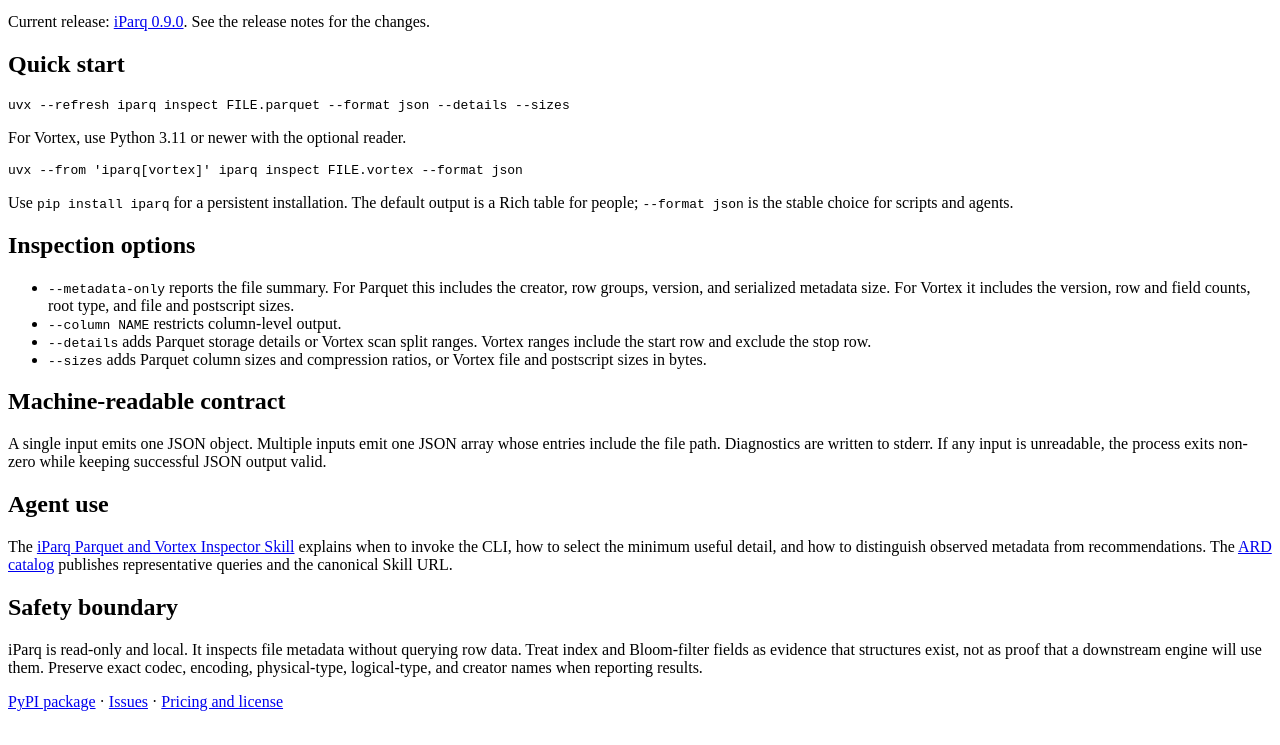
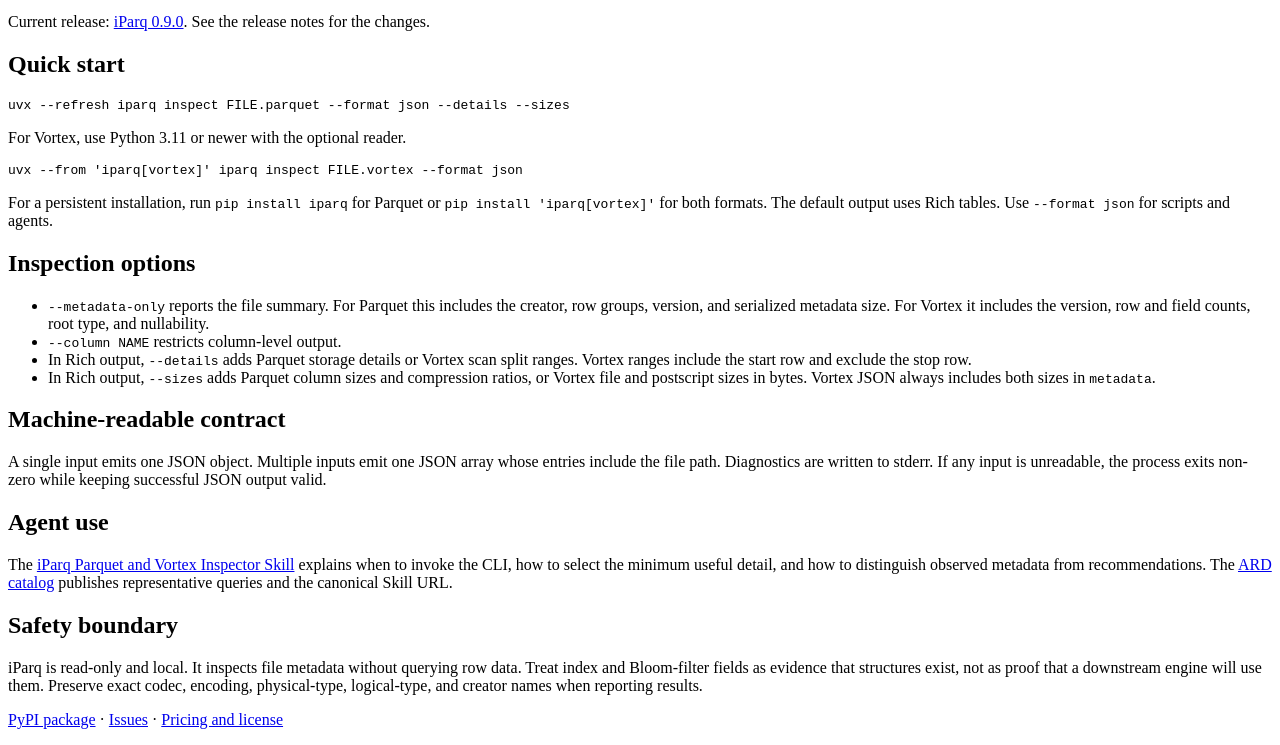
Before and after one commit to MiguelElGallo/iparq, a plain HTML site: page catalog-site/docs/index.html in a window 1280 px wide. Shown: the part 127-872 px from the top of the page. Drawn offline with Linux system fonts and the light colour scheme.

Commit message:
docs(inspect): clarify Vortex installation and Rich size output

```diff
--- a/catalog-site/docs/index.html
+++ b/catalog-site/docs/index.html
@@ -21,14 +21,14 @@
       <pre><code>uvx --refresh iparq inspect FILE.parquet --format json --details --sizes</code></pre>
       <p>For Vortex, use Python 3.11 or newer with the optional reader.</p>
       <pre><code>uvx --from 'iparq[vortex]' iparq inspect FILE.vortex --format json</code></pre>
-      <p>Use <code>pip install iparq</code> for a persistent installation. The default output is a Rich table for people; <code>--format json</code> is the stable choice for scripts and agents.</p>
+      <p>For a persistent installation, run <code>pip install iparq</code> for Parquet or <code>pip install 'iparq[vortex]'</code> for both formats. The default output uses Rich tables. Use <code>--format json</code> for scripts and agents.</p>
 
       <h2>Inspection options</h2>
       <ul>
-        <li><code>--metadata-only</code> reports the file summary. For Parquet this includes the creator, row groups, version, and serialized metadata size. For Vortex it includes the version, row and field counts, root type, and file and postscript sizes.</li>
+        <li><code>--metadata-only</code> reports the file summary. For Parquet this includes the creator, row groups, version, and serialized metadata size. For Vortex it includes the version, row and field counts, root type, and nullability.</li>
         <li><code>--column NAME</code> restricts column-level output.</li>
-        <li><code>--details</code> adds Parquet storage details or Vortex scan split ranges. Vortex ranges include the start row and exclude the stop row.</li>
-        <li><code>--sizes</code> adds Parquet column sizes and compression ratios, or Vortex file and postscript sizes in bytes.</li>
+        <li>In Rich output, <code>--details</code> adds Parquet storage details or Vortex scan split ranges. Vortex ranges include the start row and exclude the stop row.</li>
+        <li>In Rich output, <code>--sizes</code> adds Parquet column sizes and compression ratios, or Vortex file and postscript sizes in bytes. Vortex JSON always includes both sizes in <code>metadata</code>.</li>
       </ul>
 
       <h2>Machine-readable contract</h2>
```
